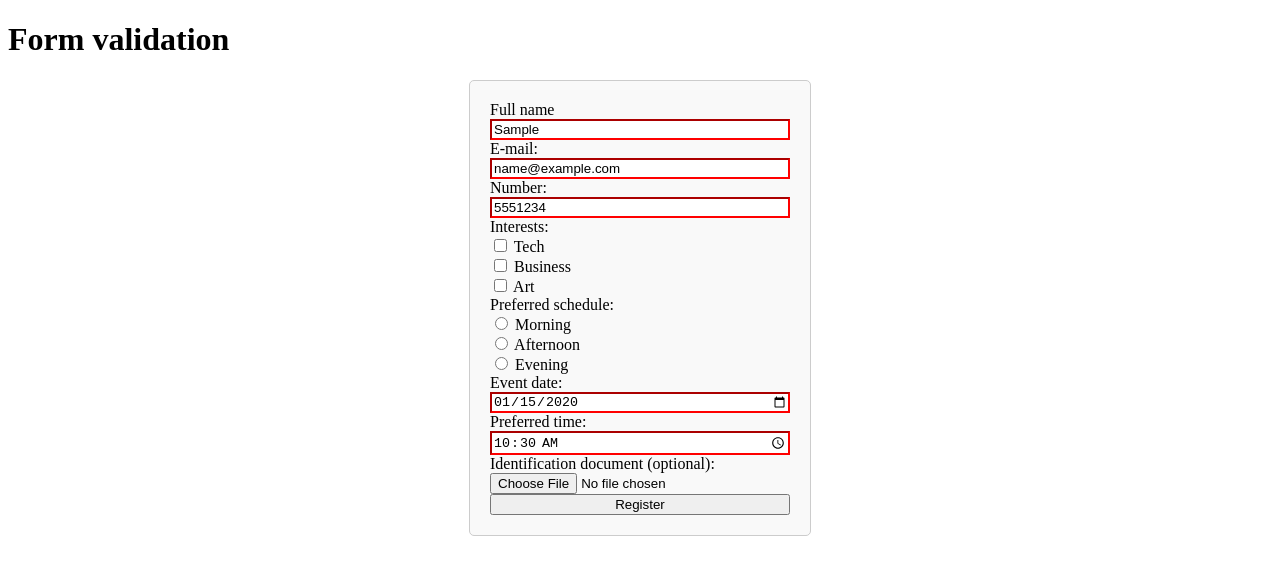
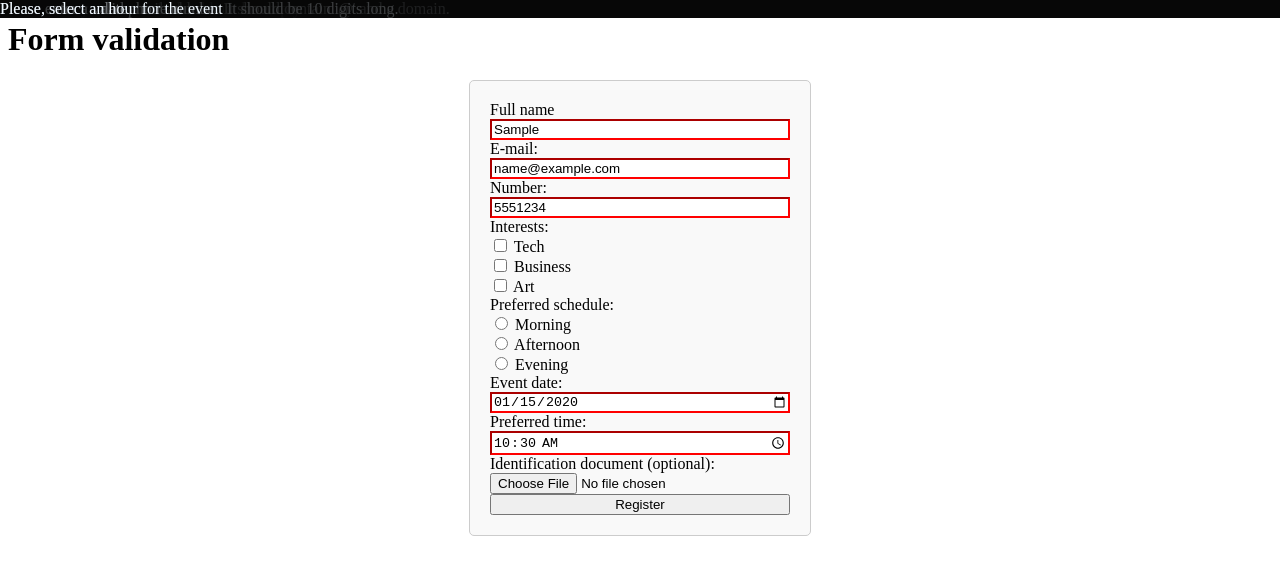
Before and after one commit to JonyR3G0/Front-end-m05, a plain HTML site: page 04-Form-validation/project/index.html in a window 1280 px wide. Both pictures are taken after typing "Sample", "name@example.com", "5551234", "2020-01-15", "10:30" into the empty fields and a click on the button "Register". Drawn offline with Linux system fonts and the light colour scheme.

Commit message:
feat: ✨ implement modal error display for form validation feedback (protorype) && lets go to sleep

```diff
--- a/04-Form-validation/project/app.js
+++ b/04-Form-validation/project/app.js
@@ -68,15 +68,24 @@ document.addEventListener("DOMContentLoaded", () => {
   };
 
   const renderValidationStatus = (elementId, errorStatus, errorMessage) => {
-    //TODO 1. capturar el elemento
-    //2,revisamos el status si status OK pintamos verde else Rojo +-
-    //3. if errormensaje no es null, lo pintamos en un modal
+
     const element = document.getElementById(elementId);
-    console.log(element);
     // A banger that we can use logic operators here
     element.className = errorStatus ? "error" : "success";
     console.log(errorStatus);
     console.log(errorMessage);
+
+    // !Just for test drive, this need fixing
+    if (errorMessage !== null) {
+      const modalError = document.createElement("div");
+      modalError.innerHTML = errorMessage;
+      modalError.className = "modal-error";
+      document.body.appendChild(modalError);
+      console.log(element);
+      setTimeout(() => {
+        document.body.removeChild(modalError);
+      }, 5000);
+    }
   };
 
   const formHandlerSucces = (event) => {
--- a/04-Form-validation/project/style.css
+++ b/04-Form-validation/project/style.css
@@ -16,3 +16,14 @@ form{
 .success{
     border-color:aqua;
 }
+
+.modal-error{
+    position: absolute;
+    top: 0;
+    left: 0;
+    width: 100%;
+    height: 100;
+    background-color: rgba(0, 0, 0, 0.5);
+    color: aliceblue;
+    z-index: 100;
+}
```
